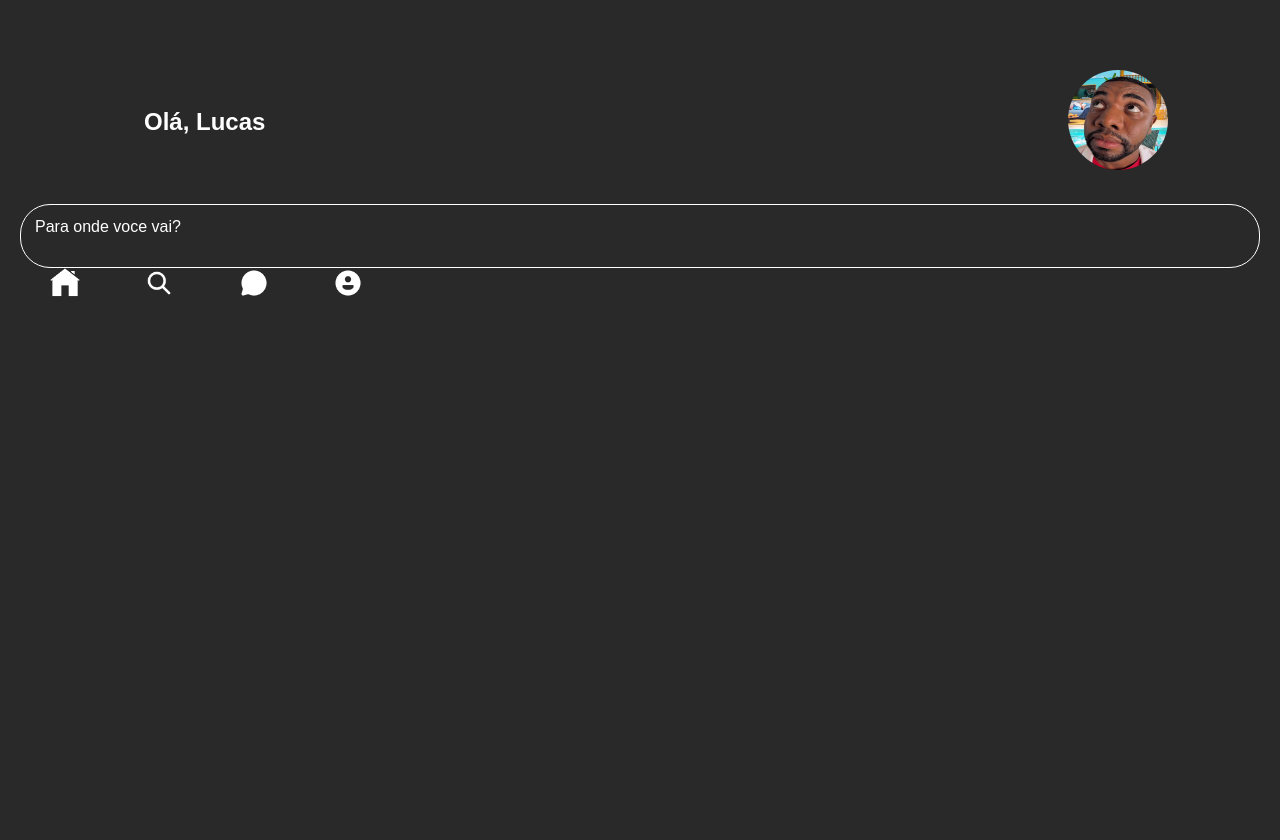
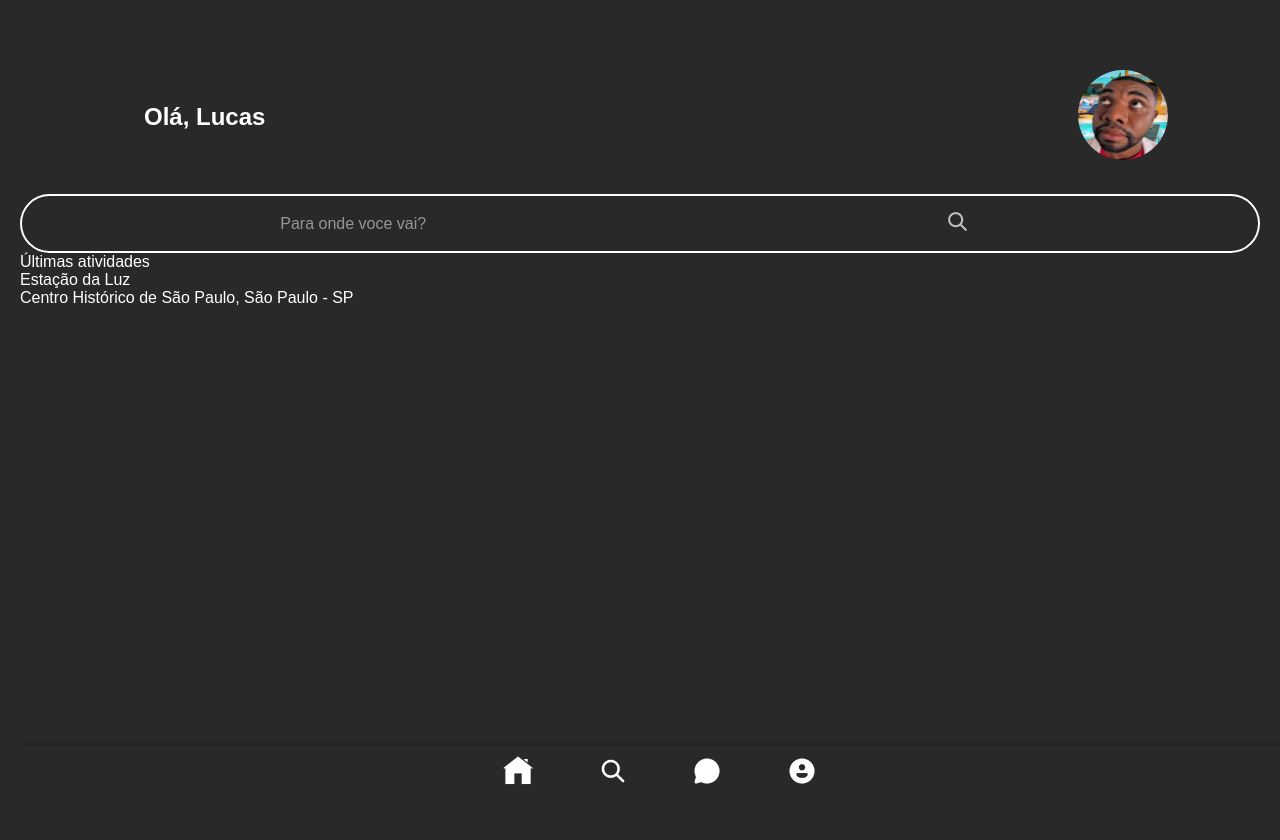
Before and after one commit to hemkdev/SA-Tremzz, a PHP site: page /html/tela8.html in a window 1280 px wide. Run offline with PHP 8.4, Linux system fonts and the light colour scheme.

Commit message:
att main tela 8

```diff
--- a/css/tela8.css
+++ b/css/tela8.css
@@ -12,6 +12,7 @@ body {
     height: 100vh;
 }
 
+/* HEADER */
 .top {
     display: flex;
     justify-content: space-between;
@@ -30,32 +31,45 @@ body {
 
 .pfp img {
     border-radius: 99px;
-    height: 100px;
-    width: 100px;
+    height: 90px;
+    width: 90px;
 }
 
 .searchbar {
-    justify-content: center;
+    display: flex;
+    justify-content: space-around;
+    align-items: center;
     padding: 13px 14px;
     margin-top: 30px;
-    border: 1px solid #FFFFFF;
+    border: 2px solid #FFFFFF;
     border-radius: 30px;
 }
 
-.searchbar
+.searchbar span {
+    color: #c4c4c4b4;
+}
+
+.searchbar img {
+    height: 25px;
+    width: 25px;
+    opacity: calc(0.7);
+
+}
+
+/* MAIN */
 
 
 /* Barra de navegação */
 .rodape {
     background-color: rgb(41, 41, 41);
     text-align: center;
+    margin-left: 0%;
     padding: 10px 0;
     position: fixed;
     bottom: 0;
     width: 100%;
     box-shadow: 0 -2px 5px rgba(0, 0, 0, 0.2);
     color: rgb(0, 0, 0);
-    width: 3000px;
 
 }
 
--- a/html/tela8.html
+++ b/html/tela8.html
@@ -15,10 +15,10 @@
             <div class="top">
                     <div class="text-oi">
                         <h1> Olá, Lucas </h1>
-                    </div>
+                    </div> <!-- text-oi -->
                     <div class="pfp">
                         <img src="../img/pfp.jpg">
-                    </div>
+                    </div> <!-- pfp -->
             </div>
         </nav>
         <div class="searchbar">
@@ -26,18 +26,39 @@
                 <span>
                     Para onde voce vai?
                 </span>
-            </div>
-            <img-bar>
-                <img src="">
-            </img-bar>
-        </div>
+            </div> <!-- text-bar -->
+            <div class=img-bar>
+                <img src="../img/lupa.png">
+            </div> <!-- img-bar -->
+        </div> <!-- searchbar-->
     </header>
 
     <main>
+        <div class="atividade">
+            <div class="ult-atividade">
+                <span> Últimas atividades </span>
+            </div> <!-- ult -atividade -->
+            <div class="card-atividade">
+                <div class="card-img">
 
+                </div>
+                <div class="card-text">
+                    <div class="card-titulo">
+                        Estação da Luz
+                    </div>
+                    <div class="card-local">
+                        Centro Histórico de São Paulo, São Paulo - SP
+                    </div>
+                </div>
+            </div> <!-- card-atividade -->
+            <div class="card-atividade">
+
+            </div> <!-- card-atividade -->
+        </div> <!-- atividade -->
     </main>
 
-    <footer class="rodape">
+    <footer>
+        <div class="rodape">
             <a href="tela8.html">
                 <img src="../img/casa.png">
             </a>
@@ -53,9 +74,9 @@
             <a href="tela9.html">
                 <img src="../img/perfil.png">
             </a>
+        </div>
+    </footer>
 
-
-    </footer>
 </body>
 
 </html>
```
Lines whose indentation alone changed are shown as unchanged.
